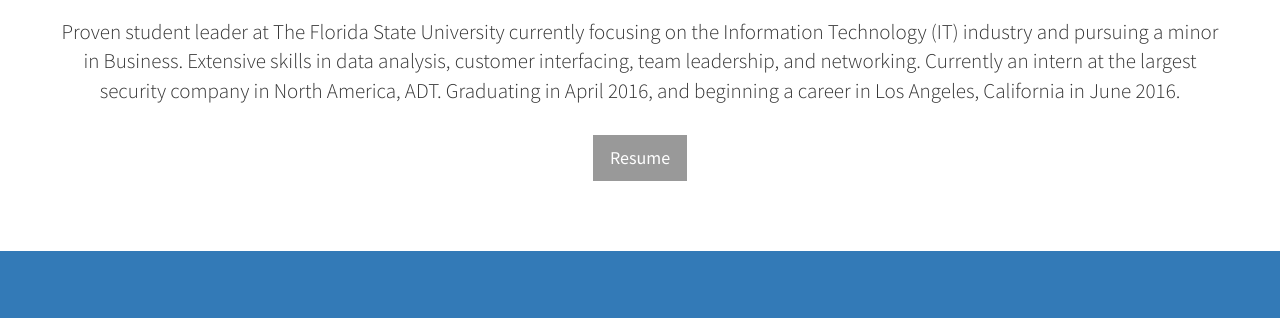
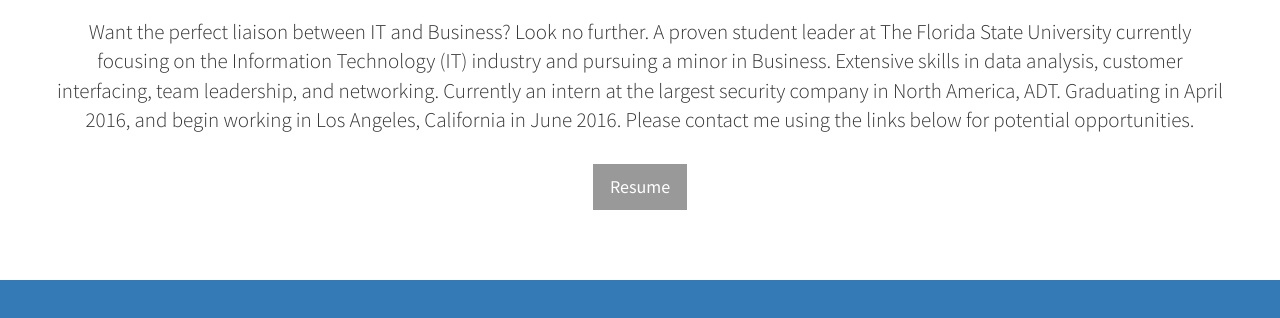
Before and after one commit to tanmaymehrotra/tanmaymehrotra.github.io, a plain HTML site: page index.html in a window 1280 px wide. Shown: the part 1287-1605 px from the top of the page. Drawn offline with Linux system fonts and the light colour scheme.

Commit message:
another one

```diff
--- a/index.html
+++ b/index.html
@@ -116,7 +116,7 @@
 		    &nbsp;
                     <div><center><img class="img-circle img-responsive" align="center" src="img/profile.jpg" alt="logo"></center> </div>
                       &nbsp;
-                    <p class="lead">Proven student leader at The Florida State University currently focusing on the Information Technology (IT) industry and pursuing a minor in Business. Extensive skills in data analysis, customer interfacing, team leadership, and networking. Currently an intern at the largest security company in North America, ADT. Graduating in April 2016, and beginning a career in Los Angeles, California in June 2016.
+                    <p class="lead">Want the perfect liaison between IT and Business? Look no further. A proven student leader at The Florida State University currently focusing on the Information Technology (IT) industry and pursuing a minor in Business. Extensive skills in data analysis, customer interfacing, team leadership, and networking. Currently an intern at the largest security company in North America, ADT. Graduating in April 2016, and begin working in Los Angeles, California in June 2016. Please contact me using the links below for potential opportunities.
 
 <br><br>
 <a href="TanmayMehrotraResume.pdf" class="btn btn-dark btn-lg">Resume</a>
```
